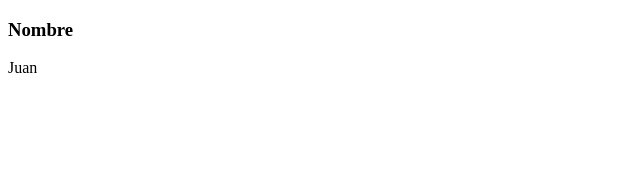
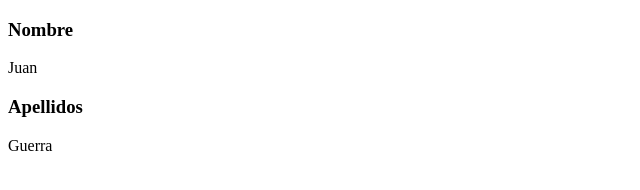
Before and after one commit to Yaiza66/Ramas-Github, a plain HTML site: page index.html in a window 1280 px wide. Shown: the whole page, without its empty margins (0-640 px from the left). Drawn offline with Linux system fonts and the light colour scheme.

Commit message:
datos usuario

```diff
--- a/index.html
+++ b/index.html
@@ -9,5 +9,7 @@
 <body>
     <h3>Nombre</h3>
     <p>Juan</p>
+    <h3>Apellidos</h3>
+    <p>Guerra</p>
 </body>
 </html>
```
